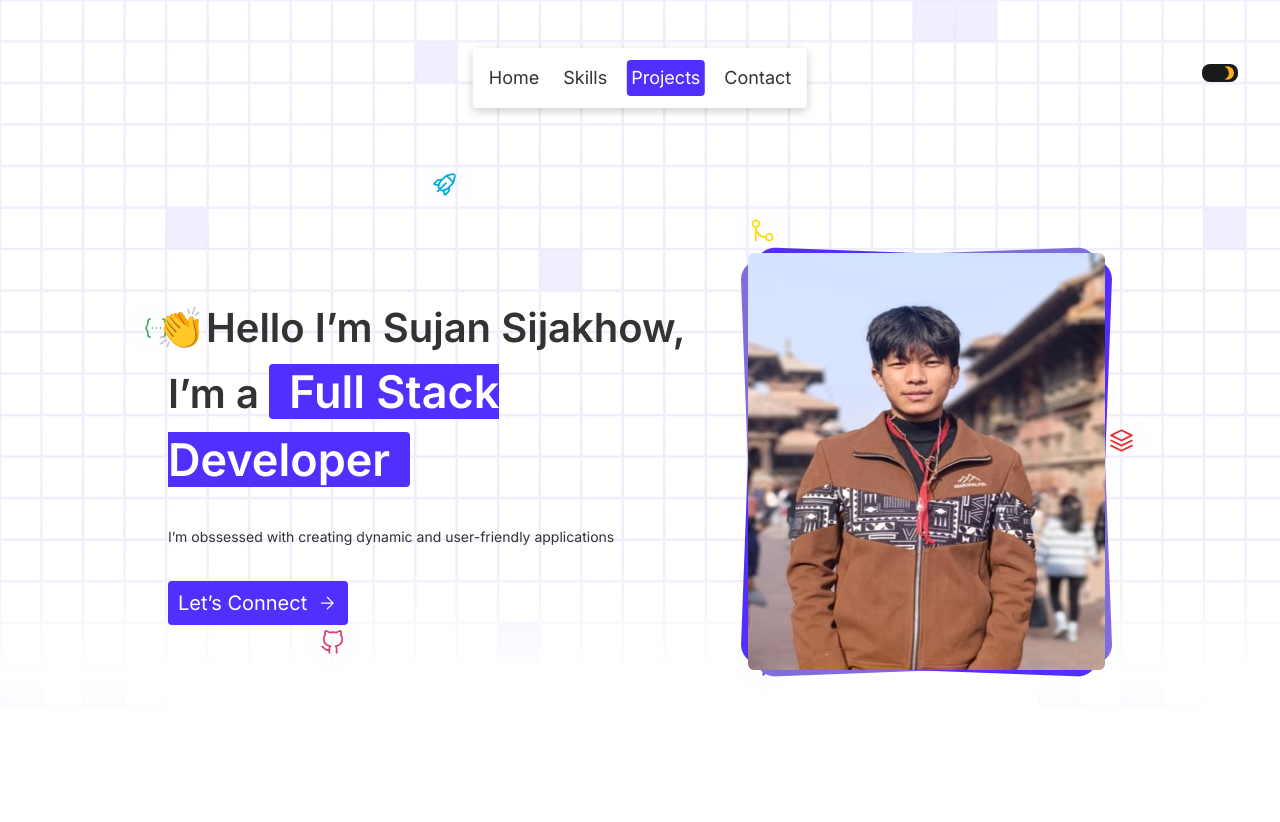
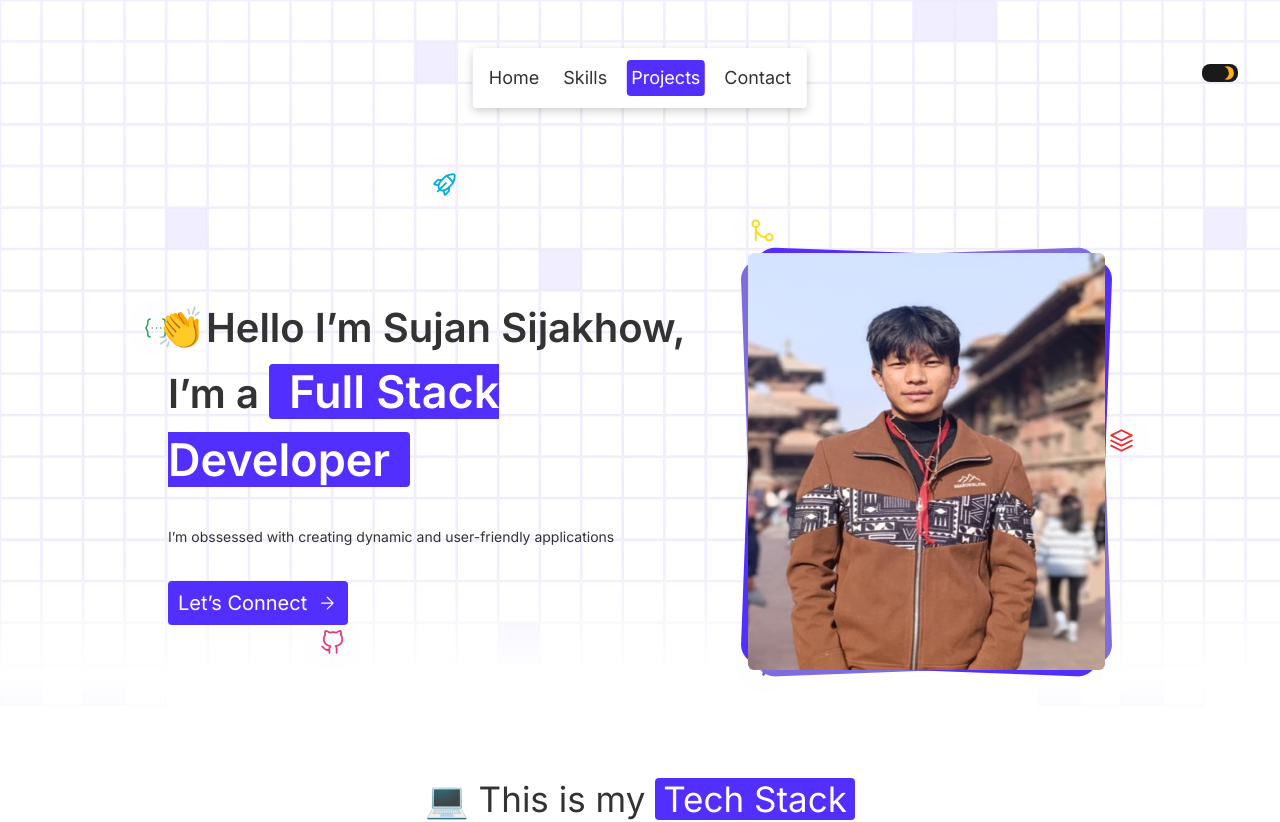
Before and after one commit to sujansijakhow/Portfolio, a Next.js app: page / in a window 1280 px wide. Shown: the top 822 px of the page. Built offline with nearby package versions, Linux system fonts and the light colour scheme.

Commit message:
sections id added

```diff
--- a/app/components/Section.tsx
+++ b/app/components/Section.tsx
@@ -8,7 +8,7 @@ import Contact from './Contact'
 
 const Section = () => {
   return (
-    <main className='flex flex-col gap-[142px] w-full md:max-w-screen-lg
+    <main className='flex flex-col gap-[90px] w-full md:max-w-screen-lg
         pt-[236px] md:pt-60 mx-auto'>
             <Hero />
             <Skills />
```
